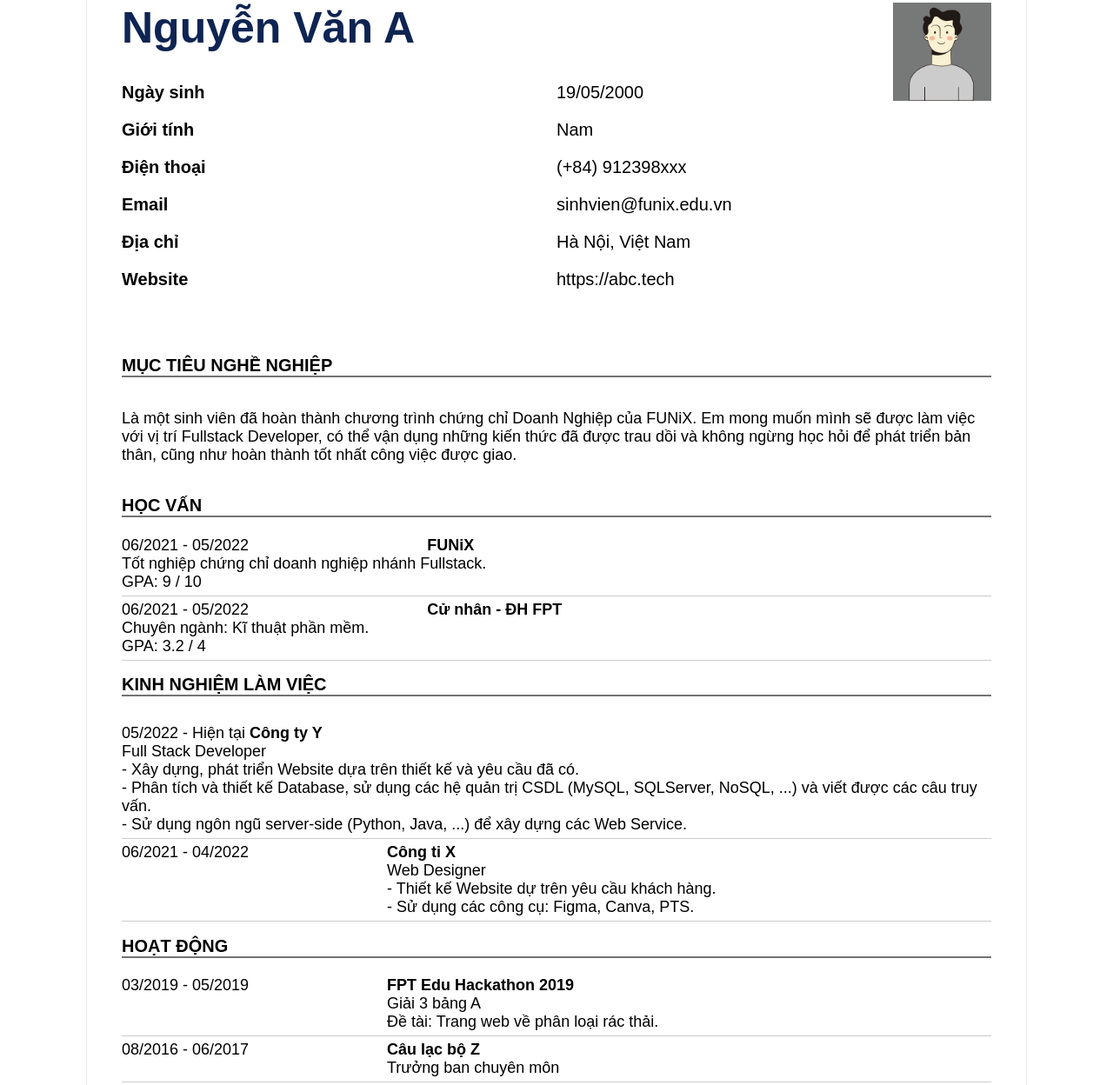
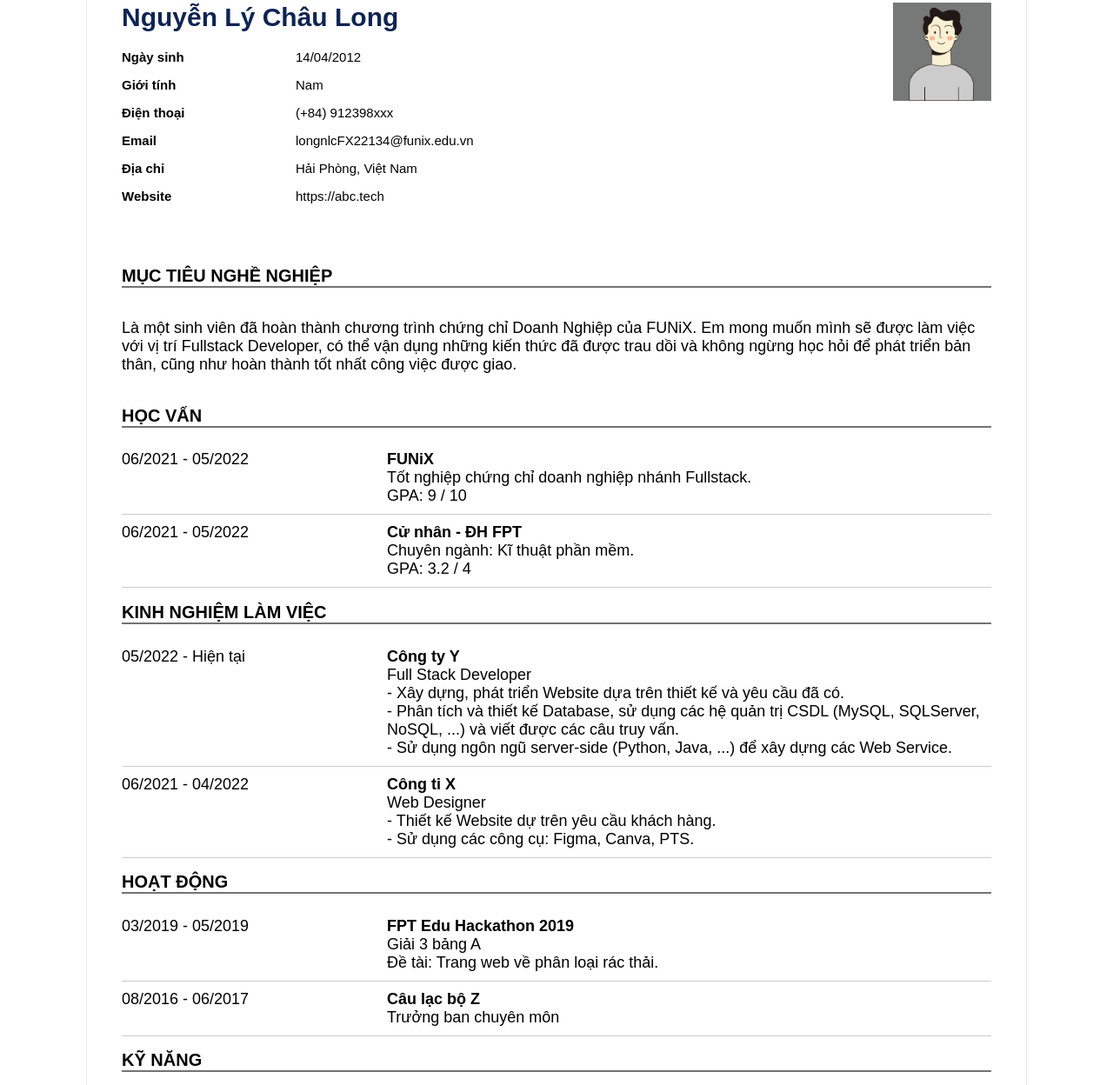
Before and after one commit to TheTommylongIsHeree/My-Codes, a plain HTML site: page Assignment 01 Stater/index.html in a window 1280 px wide. Shown: the part 77-1325 px from the top of the page at 87% size. Drawn offline with Linux system fonts and the light colour scheme.

Commit message:
modified:   css/styles.css 	modified:   index.html

```diff
--- a/Assignment 01 Stater/css/styles.css
+++ b/Assignment 01 Stater/css/styles.css
@@ -35,7 +35,6 @@ body {
     box-shadow: 0 0 1px rgba(0,0,0,.5);
     background-color: #fff;
     position: relative;
-
     padding: 40px
 }
 
@@ -45,6 +44,7 @@ body {
     border-bottom-style: solid;
     text-transform: uppercase;
     font-weight: 700;
+    font-size: 20px;
 }
 
 .section-content {
@@ -55,27 +55,27 @@ body {
 
 .aboutme-title {
     color: #0e2452;
-    font-size: 50px;
+    font-size: 30px;
     margin-top: 0px
 }
 
 .aboutme-main-1 {
-    font-size: 20px;
+    font-size: 15px;
 
 }
 
 .aboutme-main-2 {
     font-weight: bold;
     display: inline-block;
-    width: 500px;
+    width: 20%;
 }
 
 .bottomborder {
     border-bottom-color: #ccc;
     border-bottom-style: solid;
     border-bottom-width: 1px;
-    padding-top: 5px;
-    padding-bottom: 5px;
+    padding-top: 10px;
+    padding-bottom: 10px;
 }
 
 /* .something {
@@ -113,13 +113,11 @@ ul > li > span {
     display: inline-block;
     font-weight: 700;
     font-size: 18px;
-    width: 400px;
+    width: 300px;
 }
 
 .edu-name {
     display: inline-block;
-    width: 200px;
-    margin-left: 200px;
     font-weight: 700
 }
 
@@ -144,7 +142,7 @@ ul > li > span {
 
 .lefty {
     display: inline-block;
-    width: 300px;
+    width: 30%;
     vertical-align: top;
 }
 
@@ -152,4 +150,9 @@ ul > li > span {
 .righty {
     display: inline-block;
     vertical-align: top;
+    width: 69%;
 }
+
+.a {
+    padding-top: 2px;
+}
--- a/Assignment 01 Stater/index.html
+++ b/Assignment 01 Stater/index.html
@@ -16,12 +16,12 @@
 		<div class="cv-page">
 			<div class="ttcn">
 				<div class="ttcn-left">
-					<h1 class="aboutme-title">Nguyễn Văn A</h1>
-					<p class="aboutme-main-1"><span class="aboutme-main-2">Ngày sinh</span>19/05/2000</p>
+					<h1 class="aboutme-title">Nguyễn Lý Châu Long</h1>
+					<p class="aboutme-main-1"><span class="aboutme-main-2">Ngày sinh</span>14/04/2012</p>
 					<p class="aboutme-main-1"><span class="aboutme-main-2">Giới tính</span>Nam</p>
 					<p class="aboutme-main-1"><span class="aboutme-main-2">Điện thoại</span>(+84) 912398xxx</p>
-					<p class="aboutme-main-1"><span class="aboutme-main-2">Email</span>sinhvien@funix.edu.vn</p>
-					<p class="aboutme-main-1"><span class="aboutme-main-2">Địa chỉ</span>Hà Nội, Việt Nam</p>
+					<p class="aboutme-main-1"><span class="aboutme-main-2">Email</span>longnlcFX22134@funix.edu.vn</p>
+					<p class="aboutme-main-1"><span class="aboutme-main-2">Địa chỉ</span>Hải Phòng, Việt Nam</p>
 					<p class="aboutme-main-1"><span class="aboutme-main-2">Website</span>https://abc.tech</p>
 				</div>
 				<img class="ttcn-right" src="images/default-avatar.png" alt="example_alt">
@@ -37,44 +37,42 @@
 			<div class="section" id="education">
 				<h2 class="section-title">Học vấn</h2>
 				<div class="bottomborder section-content">
-					<div style="display: inline-block;">06/2021 - 05/2022</div>
-					<div class="edu-name">FUNiX</div>
-					<div class="something">Tốt nghiệp chứng chỉ doanh nghiệp nhánh Fullstack.</div>
-					<div class="something">GPA: 9 / 10</div>
+					<div class="lefty">06/2021 - 05/2022</div>
+					<div class="righty">
+						<div class="edu-name">FUNiX</div>
+						<div>Tốt nghiệp chứng chỉ doanh nghiệp nhánh Fullstack.</div>
+						<div>GPA: 9 / 10</div>
+					</div>
 				</div>
 				<div class="bottomborder section-content">
-					<div style="display: inline-block;">06/2021 - 05/2022</div>
-					<div class="edu-name">Cử nhân - ĐH FPT
+					<div class="lefty">06/2021 - 05/2022</div>
+					<div class="righty">
+						<div class="edu-name">Cử nhân - ĐH FPT</div>
+						<div>Chuyên ngành: Kĩ thuật phần mềm.</div>
+						<div>GPA: 3.2 / 4</div>
 					</div>
-					<div class="something">Chuyên ngành: Kĩ thuật phần mềm.</div>
-					<div class="something">GPA: 3.2 / 4</div>
 				</div>
 			</div>
 
 			<div class="section" id="experience">
 				<h2 class="section-title">Kinh nghiệm làm việc</h2>
-				<div class="section-content"></div>
 				<div class="bottomborder section-content">
-					<div style="display: inline-block;">05/2022 - Hiện tại</div>
-					<div class="exp-name">Công ty Y
-					</div>
-					<div class="something">Full Stack Developer</div>
-					<div class="something">- Xây dựng, phát triển Website dựa trên thiết kế và yêu cầu đã có.</div>
-					<div class="something">- Phân tích và thiết kế Database, sử dụng các hệ quản trị CSDL (MySQL,
-						SQLServer, NoSQL, ...) và viết được các câu truy vấn.</div>
-					<div class="something">- Sử dụng ngôn ngũ server-side (Python, Java, ...) để xây dựng các Web
-						Service.
+					<div class="lefty">05/2022 - Hiện tại</div>
+					<div class="righty">
+						<div class="exp-name">Công ty Y</div>
+						<div>Full Stack Developer</div>
+						<div>- Xây dựng, phát triển Website dựa trên thiết kế và yêu cầu đã có.</div>
+						<div>- Phân tích và thiết kế Database, sử dụng các hệ quản trị CSDL (MySQL, SQLServer, NoSQL, ...) và viết được các câu truy vấn.</div>
+						<div>- Sử dụng ngôn ngũ server-side (Python, Java, ...) để xây dựng các Web Service.</div>
 					</div>
 				</div>
 				<div class="bottomborder section-content">
-					<div class="lefty">
-						<div style="display: inline-block;">06/2021 - 04/2022</div>
-					</div>
+					<div class="lefty">06/2021 - 04/2022</div>
 					<div class="righty">
 						<div class="exp-name">Công ti X</div>
-						<div class="something">Web Designer</div>
-						<div class="something">- Thiết kế Website dự trên yêu cầu khách hàng.</div>
-						<div class="something">- Sử dụng các công cụ: Figma, Canva, PTS.</div>
+						<div>Web Designer</div>
+						<div>- Thiết kế Website dự trên yêu cầu khách hàng.</div>
+						<div>- Sử dụng các công cụ: Figma, Canva, PTS.</div>
 					</div>
 				</div>
 			</div>
@@ -138,10 +136,10 @@
 				<h2 class="section-title">Sở thích</h2>
 				<div class="nopadding section-content">
 					<ul>
-						<li>Âm nhạc</li>
-						<li>Chơi game</li>
-						<li>Du lịch</li>
-						<li>Nấu ăn</li>
+						<li class="a">Âm nhạc</li>
+						<li class="a">Chơi game</li>
+						<li class="a">Du lịch</li>
+						<li class="a">Nấu ăn</li>
 					</ul>
 				</div>
 			</div>
```
